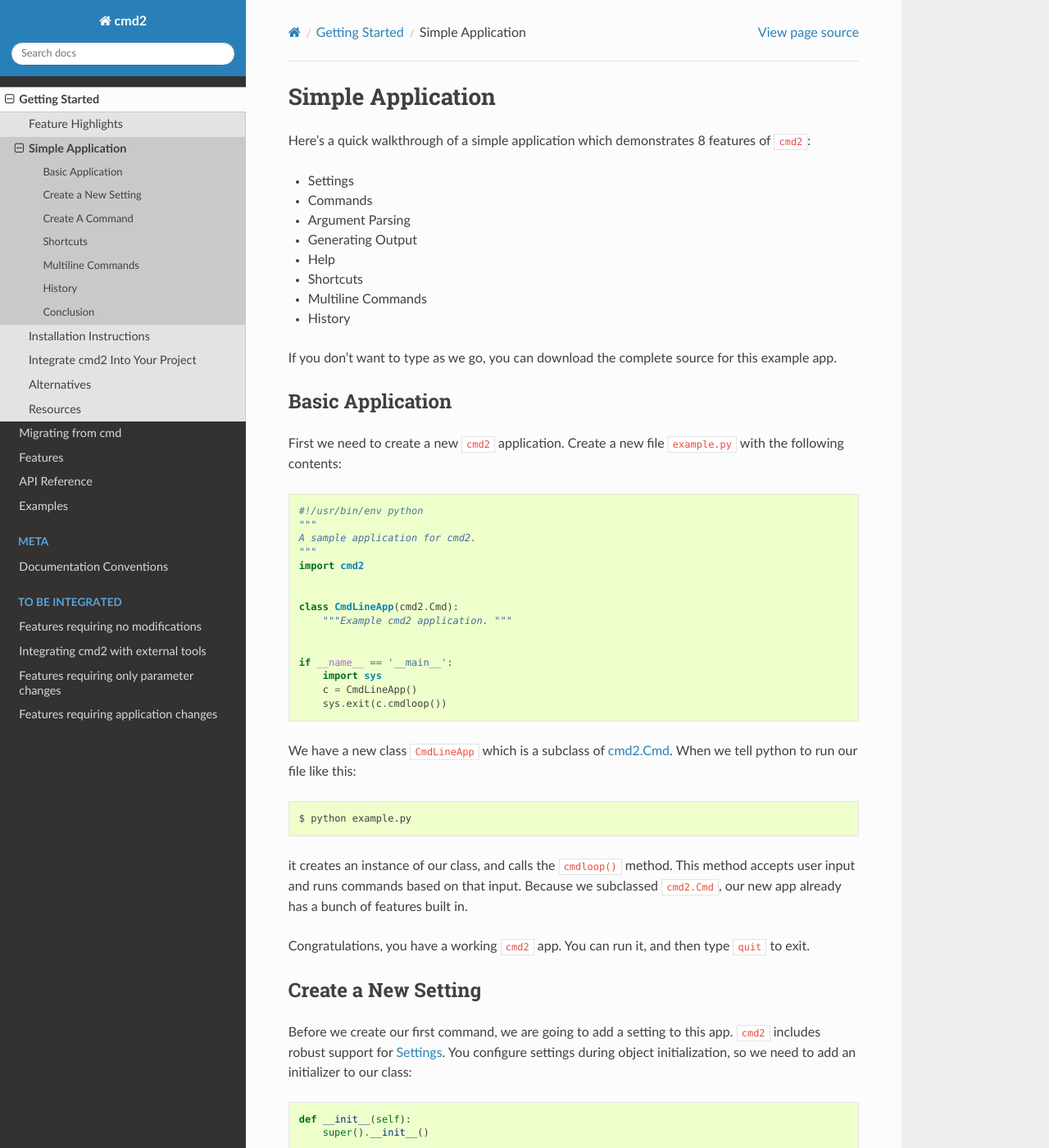
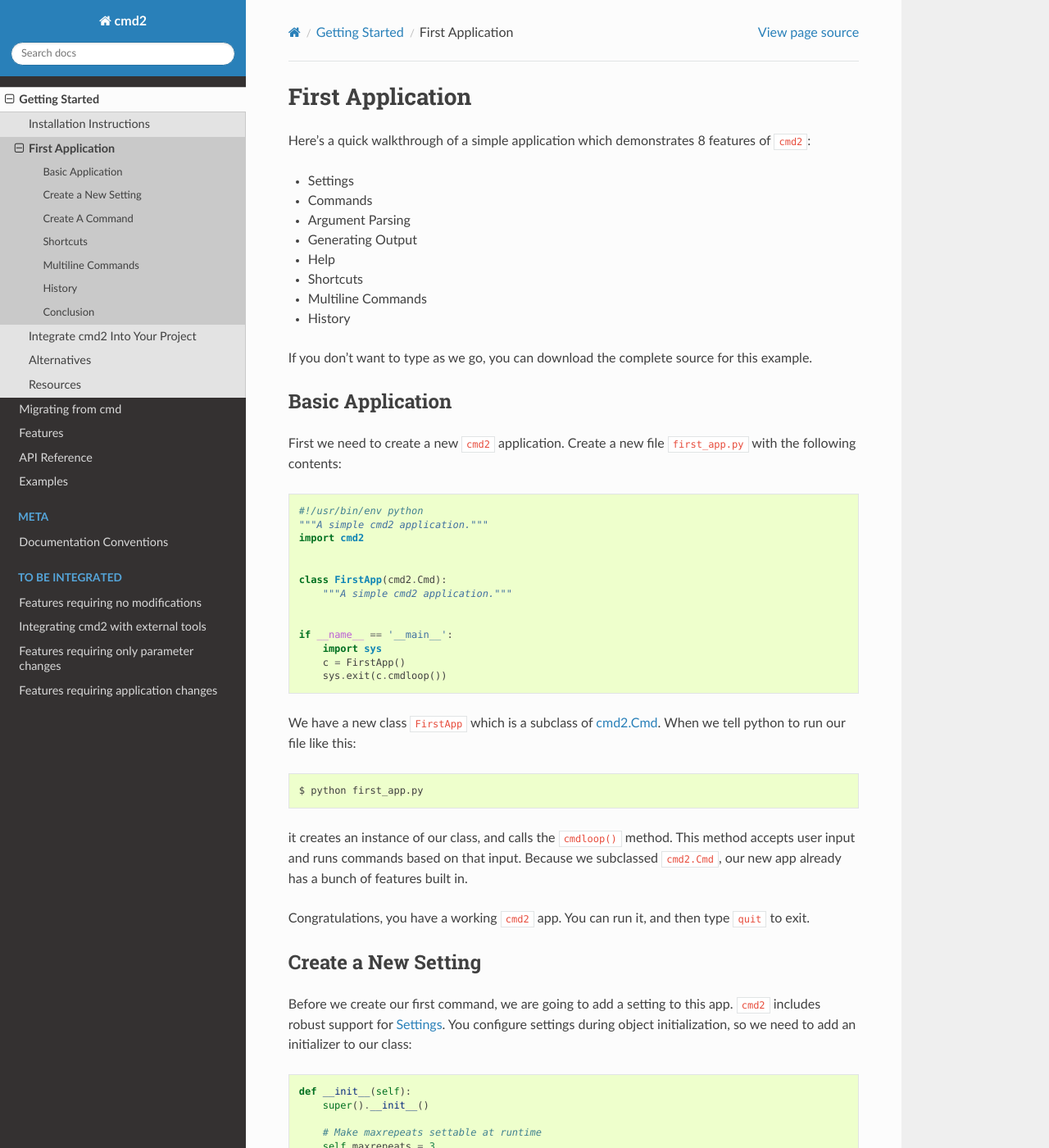
Before and after one commit to python-cmd2/cmd2, a Sphinx documentation site: the page built from docs/examples/first_app.rst, in a window 1280 px wide and 1400 px high. Shown: the whole window at 82% size. Built offline with Sphinx 7.4.7 and the Read the Docs theme 2.0.0, drawn with Linux system fonts in a browser that asks for light colours; pages that are not in the unit, such as notebooks, are missing from menus; some of the changed text lies outside the part shown.

Commit message:
Work on Getting Started section of documentation
- change the walk through from example.py to a new first_app.py (based on example.py)
- remove the feature tour section, we’ll use the first application to demo the key features

```diff
--- a/docs/examples/example.rst
+++ b/docs/examples/first_app.rst
@@ -1,5 +1,5 @@
-Simple Application
-==================
+First Application
+=================
 
 .. _cmd: https://docs.python.org/3/library/cmd.html
 
@@ -16,36 +16,34 @@
 * History
 
 If you don't want to type as we go, you can download the complete source for
-this example app.
+this example.
 
 
 Basic Application
 -----------------
 
-First we need to create a new ``cmd2`` application. Create a new file ``example.py`` with the following contents::
+First we need to create a new ``cmd2`` application. Create a new file ``first_app.py`` with the following contents::
 
     #!/usr/bin/env python
-    """
-    A sample application for cmd2.
-    """
+    """A simple cmd2 application."""
     import cmd2
 
 
-    class CmdLineApp(cmd2.Cmd):
-        """Example cmd2 application. """
+    class FirstApp(cmd2.Cmd):
+        """A simple cmd2 application."""
 
 
     if __name__ == '__main__':
         import sys
-        c = CmdLineApp()
+        c = FirstApp()
         sys.exit(c.cmdloop())
 
-We have a new class ``CmdLineApp`` which is a subclass of
+We have a new class ``FirstApp`` which is a subclass of
 :ref:`api/cmd:cmd2.Cmd`. When we tell python to run our file like this:
 
 .. code-block:: shell
 
-   $ python example.py
+   $ python first_app.py
 
 it creates an instance of our class, and calls the ``cmdloop()`` method. This
 method accepts user input and runs commands based on that input. Because we
@@ -79,7 +77,7 @@
 
 .. code-block:: shell
 
-   $ python example.py
+   $ python first_app.py
    (Cmd) set
 
 you will see our ``maxrepeats`` setting show up with it's default value of ``3``.
@@ -93,7 +91,7 @@
 <features/argument_processing:Argument Processing>` so the ``speak`` command can
 shout and talk piglatin. We will also use some built in methods for
 :ref:`generating output <features/generating_output:Generating Output>`. Add
-this code to ``example.py``, so that the ``speak_parser`` attribute and the
+this code to ``first_app.py``, so that the ``speak_parser`` attribute and the
 ``do_speak()`` method are part of the ``CmdLineApp()`` class::
 
     speak_parser = argparse.ArgumentParser()
@@ -124,8 +122,8 @@
 There's a bit to unpack here, so let's walk through it. We created
 ``speak_parser``, which uses the `argparse
 <https://docs.python.org/3/library/argparse.html>`_ module from the Python
-standard library to parse command line input from a user. There is nothing thus far
-that is specific to ``cmd2``.
+standard library to parse command line input from a user. There is nothing thus
+far that is specific to ``cmd2``.
 
 There is also a new method called ``do_speak()``. In both cmd_ and ``cmd2``,
 methods that start with ``do_`` become new commands, so by defining this method
@@ -261,18 +259,20 @@
 ``cmd2`` tracks the history of the commands that users enter. As a developer,
 you don't need to do anything to enable this functionality, you get it for free.
 If you want the history of commands to persist between invocations of your
-application, you'll need to do a little work. The
-:ref:`features/history:Command History` page has all the details.
+application, you'll need to do a little work. The :ref:`features/history:Command
+History` page has all the details.
 
 Users can access command history using two methods:
 
-- the `readline <https://docs.python.org/3/library/readline.html>`_ library which provides a python interface to the `GNU readline library <https://tiswww.case.edu/php/chet/readline/rltop.html>`_.
+- the `readline <https://docs.python.org/3/library/readline.html>`_ library
+  which provides a python interface to the `GNU readline library
+  <https://tiswww.case.edu/php/chet/readline/rltop.html>`_
 - the ``history`` command which is built-in to ``cmd2``
 
-From the prompt in a ``cmd2``-based application, you can press ``<CNTL>-p`` to
-move to the previously entered command, and ``<CNTL>-n`` to move to the next
-command. You can also search through the command history usint ``<CNTL>-r``. The
-`GNU Readline User Manual
+From the prompt in a ``cmd2``-based application, you can press ``Control-p`` to
+move to the previously entered command, and ``Control-n`` to move to the next
+command. You can also search through the command history using ``Control-r``.
+The `GNU Readline User Manual
 <https://tiswww.case.edu/php/chet/readline/rluserman.html>`_ has all the
 details, including all the available commands, and instructions for customizing
 the key bindings.
@@ -286,15 +286,17 @@
 - save the commands to a file
 - run the commands, saving both the commands and their output to a file
 
-Learn more about the ``history`` command by typing ``history -h`` at any ``cmd2`` input prompt, or by exploring :ref:`Command History For Users <features/history:For Users>`.
+Learn more about the ``history`` command by typing ``history -h`` at any
+``cmd2`` input prompt, or by exploring :ref:`Command History For Users
+<features/history:For Users>`.
 
 
 Conclusion
 ----------
 
-You've just created a simple, but functional command line application. With minimal work
-on your part, the application leverages many robust features of ``cmd2``. To learn more
-you can:
+You've just created a simple, but functional command line application. With
+minimal work on your part, the application leverages many robust features of
+``cmd2``. To learn more you can:
 
 - Dive into all of the :doc:`../features/index` that ``cmd2`` provides
 - Look at more :doc:`../examples/index`
--- a/docs/examples/index.rst
+++ b/docs/examples/index.rst
@@ -4,4 +4,4 @@
 .. toctree::
    :maxdepth: 1
 
-   example
+   first_app
--- a/docs/overview/featuretour.rst
+++ /dev/null
@@ -1,5 +0,0 @@
-Feature Highlights
-==================
-
-[Briefly describe the list of major features, linking to the more detailed description
-of each features elsewhere in the documentation.]
--- a/docs/overview/index.rst
+++ b/docs/overview/index.rst
@@ -5,9 +5,8 @@
    :maxdepth: 1
    :hidden:
 
-   featuretour
-   ../examples/example
    installation
+   ../examples/first_app
    integrating
    alternatives
    resources
--- a/docs/overview/summary.rst
+++ b/docs/overview/summary.rst
@@ -11,11 +11,9 @@
 ``cmd2`` is a powerful python library for building command line applications.
 Start here to find out if this library is a good fit for your needs.
 
-* :ref:`overview/featuretour:Feature Highlights` - a quick tour of a few of the
-  features in ``cmd2``, for both developers and users
-* :ref:`examples/example:Simple Application` - a sample application showing 5 key features of ``cmd2``
 * :ref:`overview/installation:Installation Instructions` - how to install
   ``cmd2`` and associated optional dependencies
+* :ref:`examples/first_app:First Application` - a sample application showing 8 key features of ``cmd2``
 * :ref:`overview/integrating:Integrate cmd2 Into Your Project` - adding ``cmd2``
   to your project
 * :ref:`overview/alternatives:Alternatives` - other python packages that might
```
Also changed, not shown: 1 other file.
